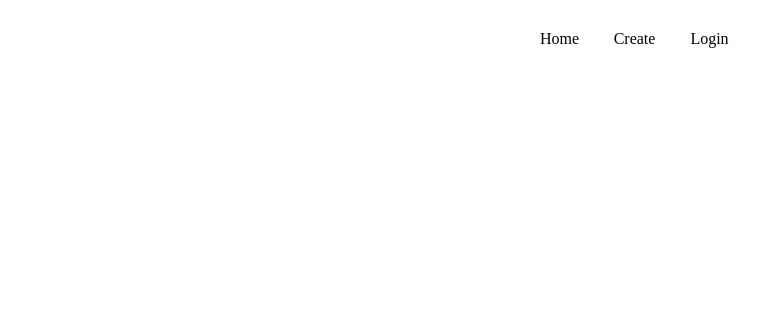
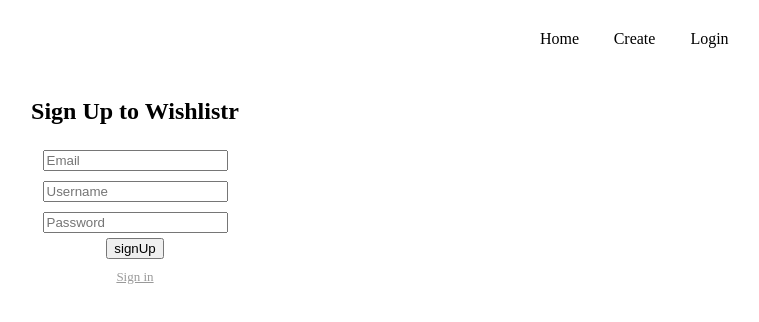
Before and after one commit to Mesterduc/Wishlistr, a React (Create React App) app in the folder client/: page /signUp in a window 1280 px wide. Shown: the top 322 px of the page, without its empty margins (505-1264 px from the left). Built offline with nearby package versions, Linux system fonts and the light colour scheme; no server answers.

Commit message:
style wishes

```diff
--- a/client/src/App.js
+++ b/client/src/App.js
@@ -2,6 +2,7 @@
 import { Router, navigate } from '@reach/router'
 import Navbar from './Components/Navbar'
 import CreateWish from './Components/CreateWish'
+import SignUp from './views/Signup/SignUp'
 import Wishes from './views/Wishes/Wishes'
 import WishView from './views/Wish/Wish'
 import Login from './views/Login/Login'
@@ -96,19 +97,19 @@
 	async function changePosition(id, position) {
 		const data = {
 			id: id,
-			Position: position
+			Position: position,
 		}
 		const reply = await apiService.changePosition(data)
 		console.log(reply)
-    const hej1 = wishes.map(wish => {
-      if(wish._id === id){
+		const newData = wishes.map((wish) => {
+			if (wish._id === id) {
 				wish.Position += 1
 			}
 			return wish
 		})
-		const hej2 = hej1.sort((a, b) => (b.Position > a.Position) ? 1 : ((b.Position > a.Position) ? -1 : 0));
+		const sorted = newData.sort((a, b) => (b.Position > a.Position ? 1 : b.Position > a.Position ? -1 : 0))
 
-    setWishes(hej2)
+		setWishes(sorted)
 	}
 
 	return (
@@ -126,6 +127,7 @@
 				></WishView>
 				<CreateWish path='/createWish' postWish={postWish}></CreateWish>
 				<Login path='/login'></Login>
+				<SignUp path='/signUp'></SignUp>
 			</Router>
 		</>
 		// ryk login og createwish in i wishview
--- a/client/src/Components/CreateWish.js
+++ b/client/src/Components/CreateWish.js
@@ -8,7 +8,7 @@
 	const [description, setDescription] = useState('')
     function createWish() {
 		if(apiService.loggedIn()){
-			if (title.length > 0) {
+			if (title.length) {
 					postWish(title, link, description)
 					setTitle('')
 					setLink('')
--- a/client/src/Components/Wish.js
+++ b/client/src/Components/Wish.js
@@ -5,15 +5,16 @@
 
 	return (
 		<>
-			<div className='wish__container' style={{backgroundColor: `${wish.isGifted ? "Red" : "Gray"}`}}>
-				<p className='wish__title'>{wish.Title}</p>
-				<p className='wish__description'>{wish.Description}</p>
+			<div className='wish__container' style={{backgroundColor: `${wish.isGifted ? "Gray" : "White"}`}}>
+				<h1 className='wish__title' style={{color: wish.isGifted ? "black" : "green", textDecoration: wish.isGifted ? "line-through" : ""}}>{wish.Title}</h1>
+				 <p className='wish__description'><span className='wish__label'>Note:</span>{wish.Description}</p>
 				<a className='wish__externalLink' href={'https://' + wish.Link}>
-					{wish.Link}
+				<span className='wish__label'>Link to site:</span>
+				{wish.Link}
 				</a>
-				<p className='wish__commentCount'>{wish.CommentCount}</p>
-				<p className='wish__createDate'>{wish.createdAt}</p>
-				<p className='wish__createDate'>Position:{wish.Position}</p>
+				<p className='wish__commentCount'><span className='wish__label'>Comments:</span>{wish.CommentCount}</p>
+				<p className='wish__createDate'><span className='wish__label'>Added to Wishlist on:</span>{wish.createdAt}</p>
+				<p className='wish__position'><span className='wish__label'>Priority:</span>{wish.Position}</p>
 			</div>
 		</>
 	)
--- a/client/src/Components/WishCommentCreate.js
+++ b/client/src/Components/WishCommentCreate.js
@@ -7,7 +7,7 @@
 	const [error, setError] = useState('')
 
 	function comment() {
-        if (name.length > 0 && name.length > 0) {
+        if (name.length && name.length) {
             postComment(id, name, text)
 			setName('')
 			setText('')
--- a/client/src/apiService.js
+++ b/client/src/apiService.js
@@ -12,6 +12,13 @@
 			password,
 		})
 		this.setToken(response.token)
+		return response
+	}
+	async createUser(email, username, password){
+
+		const response = await this.post('/user', {
+			email, username, password
+		})
 		return response
 	}
 	// crud wish
--- a/client/src/styles/_login.scss
+++ b/client/src/styles/_login.scss
@@ -0,0 +1,32 @@
+.login {
+    display: flex;
+    align-items: center;
+    justify-content: center;
+    flex-direction: column;
+
+    &__input{
+        margin: 5px;
+    }
+
+    &__signUp {
+        color: rgba(0,0,0, 0.4);
+        margin: 10px;
+        font-size: 13px;
+    }
+}
+.signUp {
+    display: flex;
+    align-items: center;
+    justify-content: center;
+    flex-direction: column;
+
+    &__input{
+        margin: 5px;
+    }
+
+    &__signUp {
+        color: rgba(0,0,0, 0.4);
+        margin: 10px;
+        font-size: 13px;
+    }
+}
--- a/client/src/styles/_wish.scss
+++ b/client/src/styles/_wish.scss
@@ -11,8 +11,21 @@
 		z-index: 2;
 	}
 	&__description {
+		width: 100%;
+	}
+	&__label {
+		font-weight: bold;
+		margin: 0 10px 0 10px;
+	}
+	&__title {
+		font-weight: bolder;
+		font-size: 36px;
+		margin: 10px;
+		color: green;
+		text-transform: uppercase;
 	}
 	&__externalLink {
+		width: 100%;
 		color: black;
 		text-decoration: none;
 	}
@@ -21,11 +34,19 @@
 
 	&__container {
 		position: relative;
-		background-color: gray;
+		background-color: white;
 		width: 60%;
 		margin: 10px;
 		display: flex;
 		align-items: center;
 		flex-direction: column;
+		box-shadow: 0px 1px 10px 3px #888888;
 	}
 }
+
+.wishes__header{
+	display: flex;
+	justify-content: center;
+	align-items: center;
+	text-transform: capitalize;
+}
--- a/client/src/views/Login/Login.js
+++ b/client/src/views/Login/Login.js
@@ -1,52 +1,57 @@
 import { useState } from 'react'
-// import { navigate } from '@reach/router'
+import { Link } from '@reach/router'
 import apiService from '../../apiService'
 function Login(props) {
-	const [email, setEmail] = useState([])
-	const [password, setPassword] = useState([])
+	const [email, setEmail] = useState('')
+	const [password, setPassword] = useState('')
 
 	async function login() {
-		try{
+		try {
 			await apiService.login(email, password)
 			// navigate('/')
-		}catch(error){
+		} catch (error) {
 			alert(`${error.msg}`)
 		}
 	}
 
-	function getToken(){
+	function getToken() {
 		console.log(apiService.getToken())
 	}
-	function logout(){
+	function logout() {
 		apiService.logout()
 	}
 
 	return (
 		<>
-			<p>login page</p>
-			<section>
+			<section className='login'>
+				<h1 className='login__header'>Login to Wishlistr</h1>
 				<input
+					className='login__input'
 					type='email'
 					placeholder='Email'
 					value={email}
 					onChange={(event) => setEmail(event.target.value)}
 				></input>
 				<input
+					className='login__input'
 					type='password'
 					placeholder='Password'
 					value={password}
 					onChange={(event) => setPassword(event.target.value)}
 				></input>
-				<button type='button' onClick={() => login()}>
+				<button className='login__button' type='button' onClick={() => login()}>
 					Login
 				</button>
+				<Link to='/signUp' className='login__signUp'>
+					No account? Sign up now
+				</Link>
 			</section>
 			<button type='button' onClick={() => getToken()}>
-					token
-				</button>
-				<button type='button' onClick={() => logout()}>
-					logout
-				</button>
+				token
+			</button>
+			<button type='button' onClick={() => logout()}>
+				logout
+			</button>
 		</>
 	)
 }
--- /dev/null
+++ b/client/src/views/Signup/SignUp.js
@@ -0,0 +1,51 @@
+import { useState } from 'react'
+import { Link } from '@reach/router'
+import apiService from '../../apiService'
+function SignUp(props) {
+
+	const [email, setEmail] = useState('')
+	const [username, setUsername] = useState('')
+	const [password, setPassword] = useState('')
+
+	async function signUp() {
+		if(email && username && password){
+			const hej = await apiService.createUser(email, username, password)
+			console.log(hej)
+		}
+	}
+
+	return (
+		<>
+			<section className="signUp">
+			<h1 className="signUp__header">Sign Up to Wishlistr</h1>
+				<input
+				className="signUp__input"
+					type='email'
+					placeholder='Email'
+					value={email}
+					onChange={(event) => setEmail(event.target.value)}
+				></input>
+				<input
+				className="signUp__input"
+					type='text'
+					placeholder='Username'
+					value={username}
+					onChange={(event) => setUsername(event.target.value)}
+				></input>
+				<input
+				className="signUp__input"
+					type='password'
+					placeholder='Password'
+					value={password}
+					onChange={(event) => setPassword(event.target.value)}
+				></input>
+				<button className="signUp__button" type='button' onClick={() => signUp()}>
+					signUp
+				</button>
+				<Link to="/login" className="signUp__signUp">Sign in </Link>
+			</section>
+		</>
+	)
+}
+
+export default SignUp
--- a/client/src/views/Wishes/Wishes.js
+++ b/client/src/views/Wishes/Wishes.js
@@ -9,7 +9,7 @@
 	const { wishes, changePosition } = props
 	return (
 		<>
-			<h1 className='quotes__header'>Wishes</h1>
+			<h1 className='wishes__header'>My Wishes</h1>
 
 			{wishes.map((wish) => {
 				return (
```
Also changed, not shown: 2 other files (tests, documents, lock files or other folders). Lines whose indentation alone changed are shown as unchanged.
